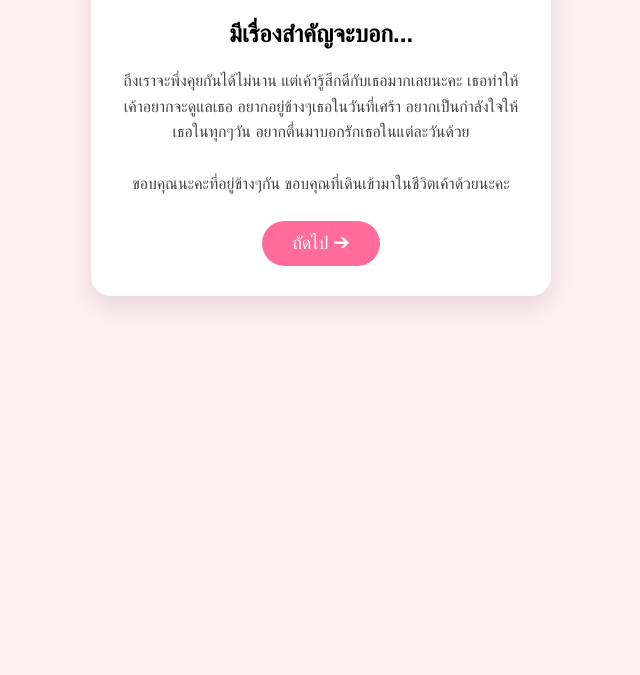
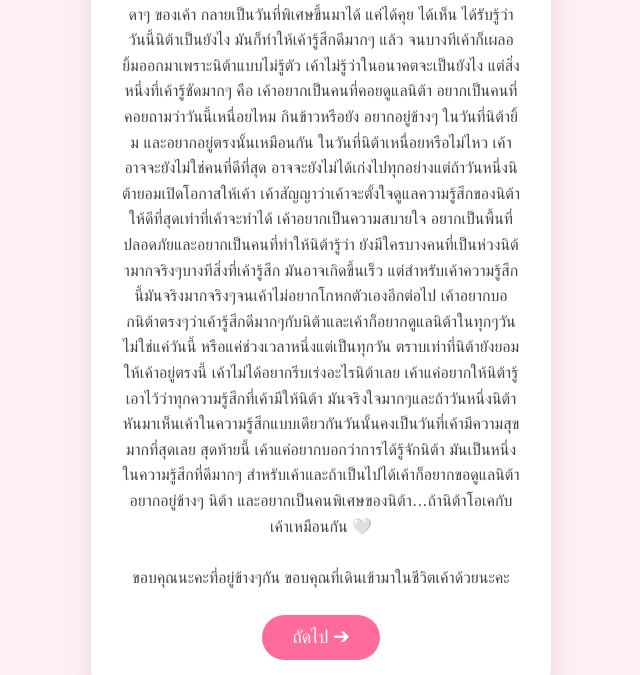
Before and after one commit to Porparexx7/For-NITA, a plain HTML site: page index.html in a window 1280 px wide. Shown: the part 335-1010 px from the top of the page, without its empty margins (319-959 px from the left). Before the commit the page ends 800 px from the top, so only its background shows below. Drawn offline with Linux system fonts and the light colour scheme.

Commit message:
Update index.html

```diff
--- a/index.html
+++ b/index.html
@@ -20,7 +20,29 @@
         <div id="confess-screen" style="display: none;">
             <img src="https://th.bing.com/th/id/R.ad5830277e6fea024b3de5fbd5251718?rik=d5wAUM8XAyT2pg&pid=ImgRaw&r=0" class="gif-img">
             <h2>มีเรื่องสำคัญจะบอก...</h2>
-            <p class="text-content">ถึงเราจะพึ่งคุยกันได้ไม่นาน แต่เค้ารู้สึกดีกับเธอมากเลยนะคะ เธอทำให้เค้าอยากจะดูแลเธอ อยากอยู่ข้างๆเธอในวันที่เศร้า อยากเป็นกำลังใจให้เธอในทุกๆวัน อยากตื่นมาบอกรักเธอในแต่ละวันด้วย <br><br> ขอบคุณนะคะที่อยู่ข้างๆกัน ขอบคุณที่เดินเข้ามาในชีวิตเค้าด้วยนะคะ</p>
+            <p class="text-content">เค้าไม่รู้เหมือนกันว่าการพูดความรู้สึกทั้งหมดนี้ออกไปตอนนี้ มันจะดูเร็วเกินไปไหม
+แต่เค้ารู้แค่ว่า ถ้ายังเก็บไว้เฉยๆ เค้าคงเสียดายมากแน่ๆ
+เพราะยิ่งเค้าได้คุยกับนิต้า ได้รู้จักนิต้ามากขึ้นในแต่ละวัน
+เค้ายิ่งรู้สึกดีขึ้นเรื่อยๆ แบบที่ตัวเค้าเองก็ไม่ทันตั้งตัว
+
+นิต้าเป็นคนที่ทำให้วันธรรมดาๆ ของเค้า กลายเป็นวันที่พิเศษขึ้นมาได้
+แค่ได้คุย ได้เห็น ได้รับรู้ว่าวันนี้นิต้าเป็นยังไง
+มันก็ทำให้เค้ารู้สึกดีมากๆ แล้ว
+จนบางทีเค้าก็เผลอยิ้มออกมาเพราะนิต้าแบบไม่รู้ตัว
+
+เค้าไม่รู้ว่าในอนาคตจะเป็นยังไง
+แต่สิ่งหนึ่งที่เค้ารู้ชัดมากๆ คือ
+เค้าอยากเป็นคนที่คอยดูแลนิต้า
+อยากเป็นคนที่คอยถามว่าวันนี้เหนื่อยไหม กินข้าวหรือยัง
+อยากอยู่ข้างๆ ในวันที่นิต้ายิ้ม
+และอยากอยู่ตรงนั้นเหมือนกัน ในวันที่นิต้าเหนื่อยหรือไม่ไหว
+
+เค้าอาจจะยังไม่ใช่คนที่ดีที่สุด อาจจะยังไม่ได้เก่งไปทุกอย่างแต่ถ้าวันหนึ่งนิต้ายอมเปิดโอกาสให้เค้า เค้าสัญญาว่าเค้าจะตั้งใจดูแลความรู้สึกของนิต้าให้ดีที่สุดเท่าที่เค้าจะทำได้ เค้าอยากเป็นความสบายใจ
+อยากเป็นพื้นที่ปลอดภัยและอยากเป็นคนที่ทำให้นิต้ารู้ว่า ยังมีใครบางคนที่เป็นห่วงนิต้ามากจริงๆบางทีสิ่งที่เค้ารู้สึก มันอาจเกิดขึ้นเร็ว แต่สำหรับเค้าความรู้สึกนี้มันจริงมากจริงๆจนเค้าไม่อยากโกหกตัวเองอีกต่อไป
+เค้าอยากบอกนิต้าตรงๆว่าเค้ารู้สึกดีมากๆกับนิต้าและเค้าก็อยากดูแลนิต้าในทุกๆวันไม่ใช่แค่วันนี้ หรือแค่ช่วงเวลาหนึ่งแต่เป็นทุกวัน ตราบเท่าที่นิต้ายังยอมให้เค้าอยู่ตรงนี้ เค้าไม่ได้อยากรีบเร่งอะไรนิต้าเลย
+เค้าแค่อยากให้นิต้ารู้เอาไว้ว่าทุกความรู้สึกที่เค้ามีให้นิต้า มันจริงใจมากๆและถ้าวันหนึ่งนิต้าหันมาเห็นเค้าในความรู้สึกแบบเดียวกันวันนั้นคงเป็นวันที่เค้ามีความสุขมากที่สุดเลย
+สุดท้ายนี้ เค้าแค่อยากบอกว่าการได้รู้จักนิต้า มันเป็นหนึ่งในความรู้สึกที่ดีมากๆ สำหรับเค้าและถ้าเป็นไปได้เค้าก็อยากขอดูแลนิต้าอยากอยู่ข้างๆ นิต้า
+และอยากเป็นคนพิเศษของนิต้า…ถ้านิต้าโอเคกับเค้าเหมือนกัน 🤍 <br><br> ขอบคุณนะคะที่อยู่ข้างๆกัน ขอบคุณที่เดินเข้ามาในชีวิตเค้าด้วยนะคะ</p>
             <button class="btn btn-yes" onclick="goToQuestion()">ถัดไป ➔</button>
         </div>
 
```
